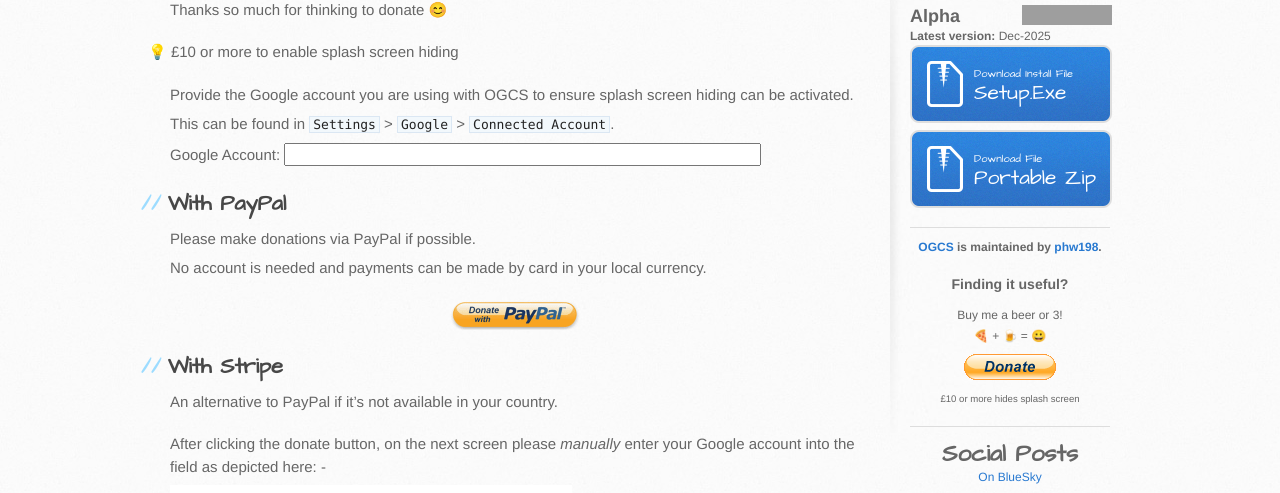
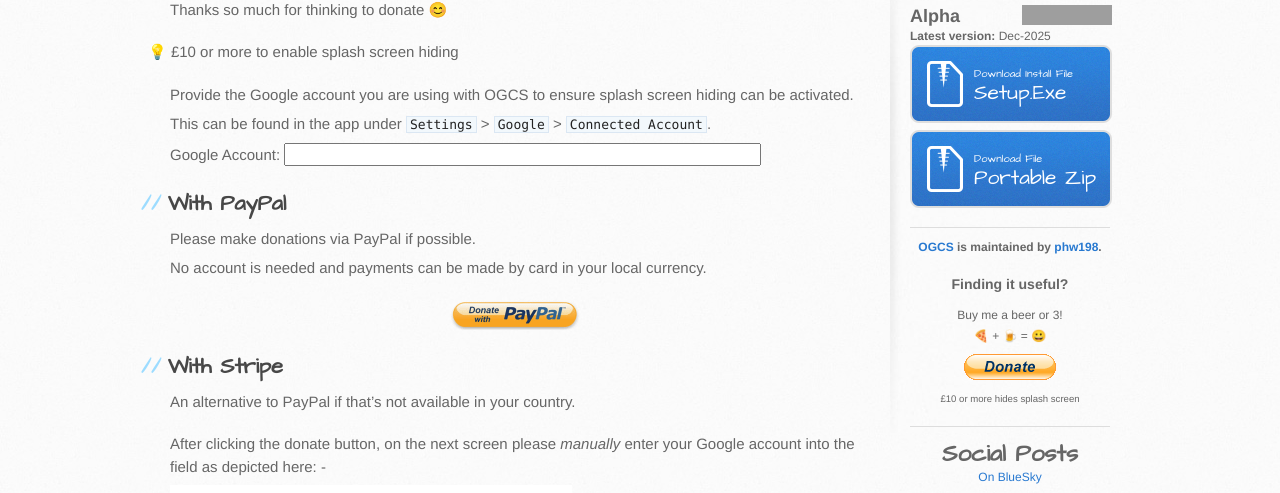
Before and after one commit to phw198/OutlookGoogleCalendarSync, a Jekyll site: the page built from donate/index.md, in a window 1280 px wide. Shown: the part 369-862 px from the top of the page. Built offline with Jekyll 4.4.1, drawn with Linux system fonts in a browser that asks for light colours; emoji names are drawn with the system emoji font; a script that is not in the unit is left out; grey boxes are pictures that could not be loaded.

```diff
--- a/donate/index.md
+++ b/donate/index.md
@@ -10,7 +10,7 @@ Thanks so much for thinking to donate :blush:
 
 <span id="gAccountSection">
   Provide the Google account you are using with OGCS to ensure splash screen hiding can be activated.<br/>
-  This can be found in `Settings` > `Google` > `Connected Account`.<br/><br/>
+  This can be found in the app under `Settings` > `Google` > `Connected Account`.<br/><br/>
   <label for="gAccountTxt">Google Account:</label>
   <input type="text" id="gAccountTxt" name="gAccountTxt" size="50"/>
 </span>
@@ -26,7 +26,7 @@ No account is needed and payments can be made by card in your local currency.
 </p>
 
 ## With Stripe
-An alternative to PayPal if it's not available in your country.
+An alternative to PayPal if that's not available in your country.
 
 After clicking the donate button, on the next screen please *manually* enter your Google account <b><span id="stripe-email"></span></b>into the field as depicted here: -<br/><img src="/images/stripe-donate-field.png"/>
 <style>
```
Also changed, not shown: donate/paypal/subscription.md (+2 -1 lines), paypal/subscription.md (added, +10 -0 lines).
